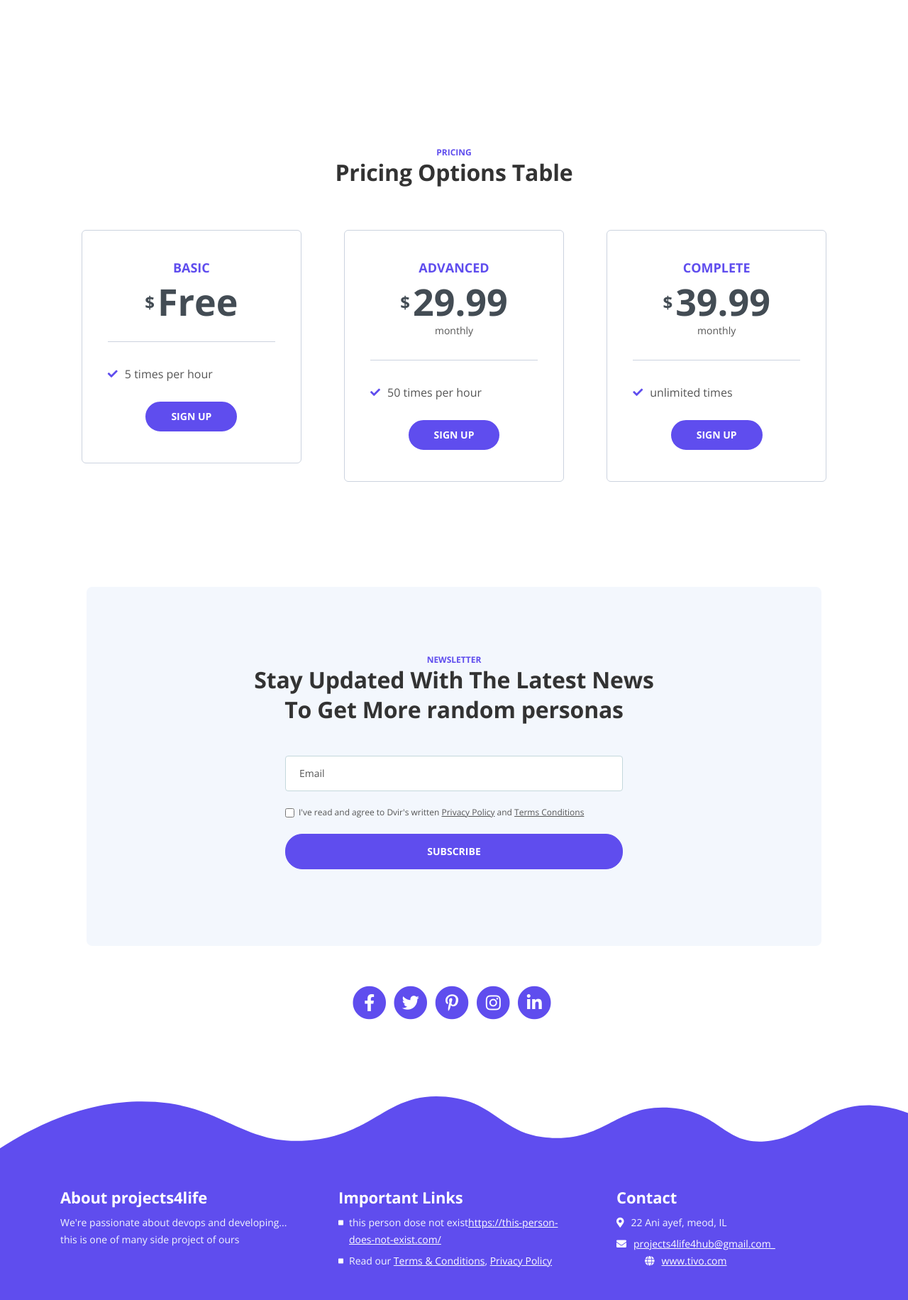
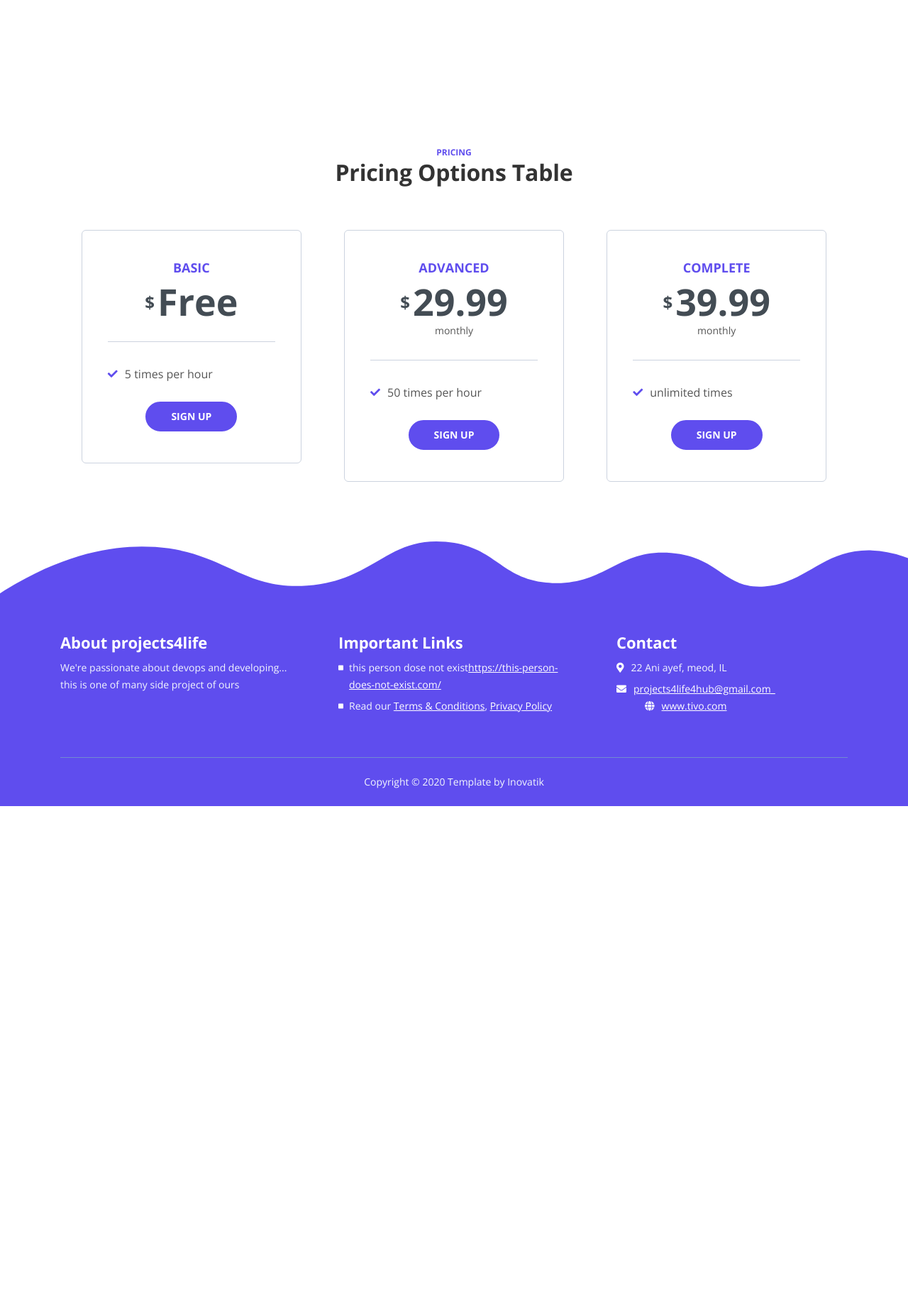
Before and after one commit to projects4life/personegenerator, a Flask app: page / in a window 1280 px wide. Shown: the part 1720-3552 px from the top of the page at 71% size. After the commit the page ends 2856 px from the top, so only its background shows below. Run offline with Flask 2, Linux system fonts and the light colour scheme; some libraries are stand-ins or nearby versions.

Commit message:
fixed and change some minor things in the ui

```diff
--- a/templates/index.html
+++ b/templates/index.html
@@ -278,78 +278,6 @@
     </div> <!-- end of cards-2 -->
     <!-- end of pricing -->
 
-    <!-- Newsletter -->
-    <div class="form">
-        <div class="container">
-            <div class="row">
-                <div class="col-lg-12">
-                    <div class="text-container">
-                        <div class="above-heading">NEWSLETTER</div>
-                        <h2>Stay Updated With The Latest News To Get More random personas</h2>
-
-                        <!-- Newsletter Form -->
-                        <form id="newsletterForm" data-toggle="validator" data-focus="false">
-                            <div class="form-group">
-                                <input type="email" class="form-control-input" id="nemail" required>
-                                <label class="label-control" for="nemail">Email</label>
-                                <div class="help-block with-errors"></div>
-                            </div>
-                            <div class="form-group checkbox">
-                                <input type="checkbox" id="nterms" value="Agreed-to-Terms" required>I've read and agree to Dvir's written <a href="privacy-policy.html">Privacy Policy</a> and <a href="terms-conditions.html">Terms Conditions</a>
-                                <div class="help-block with-errors"></div>
-                            </div>
-                            <div class="form-group">
-                                <button type="submit" class="form-control-submit-button">SUBSCRIBE</button>
-                            </div>
-                            <div class="form-message">
-                                <div id="nmsgSubmit" class="h3 text-center hidden"></div>
-                            </div>
-                        </form>
-                        <!-- end of newsletter form -->
-
-                    </div> <!-- end of text-container -->
-                </div> <!-- end of col -->
-            </div> <!-- end of row -->
-            <div class="row">
-                <div class="col-lg-12">
-                    <div class="icon-container">
-                        <span class="fa-stack">
-                            <a href="#your-link">
-                                <i class="fas fa-circle fa-stack-2x"></i>
-                                <i class="fab fa-facebook-f fa-stack-1x"></i>
-                            </a>
-                        </span>
-                        <span class="fa-stack">
-                            <a href="#your-link">
-                                <i class="fas fa-circle fa-stack-2x"></i>
-                                <i class="fab fa-twitter fa-stack-1x"></i>
-                            </a>
-                        </span>
-                        <span class="fa-stack">
-                            <a href="#your-link">
-                                <i class="fas fa-circle fa-stack-2x"></i>
-                                <i class="fab fa-pinterest-p fa-stack-1x"></i>
-                            </a>
-                        </span>
-                        <span class="fa-stack">
-                            <a href="#your-link">
-                                <i class="fas fa-circle fa-stack-2x"></i>
-                                <i class="fab fa-instagram fa-stack-1x"></i>
-                            </a>
-                        </span>
-                        <span class="fa-stack">
-                            <a href="#your-link">
-                                <i class="fas fa-circle fa-stack-2x"></i>
-                                <i class="fab fa-linkedin-in fa-stack-1x"></i>
-                            </a>
-                        </span>
-                    </div> <!-- end of col -->
-                </div> <!-- end of col -->
-            </div> <!-- end of row -->
-        </div> <!-- end of container -->
-    </div> <!-- end of form -->
-    <!-- end of newsletter -->
-
 
     <!-- Footer -->
     <svg class="footer-frame" data-name="Layer 2" xmlns="http://www.w3.org/2000/svg" preserveAspectRatio="none" viewBox="0 0 1920 79"><defs><style>.cls-2{fill:#5f4def;}</style></defs><title>footer-frame</title><path class="cls-2" d="M0,72.427C143,12.138,255.5,4.577,328.644,7.943c147.721,6.8,183.881,60.242,320.83,53.737,143-6.793,167.826-68.128,293-60.9,109.095,6.3,115.68,54.364,225.251,57.319,113.58,3.064,138.8-47.711,251.189-41.8,104.012,5.474,109.713,50.4,197.369,46.572,89.549-3.91,124.375-52.563,227.622-50.155A338.646,338.646,0,0,1,1920,23.467V79.75H0V72.427Z" transform="translate(0 -0.188)"/></svg>
```
Also changed, not shown: static/images/main_exapmle.png.
